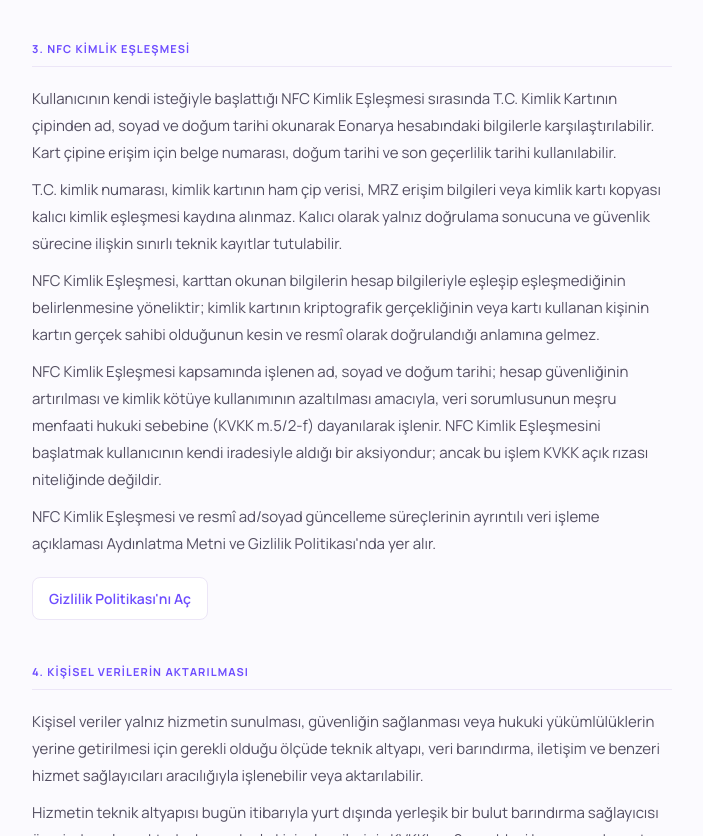
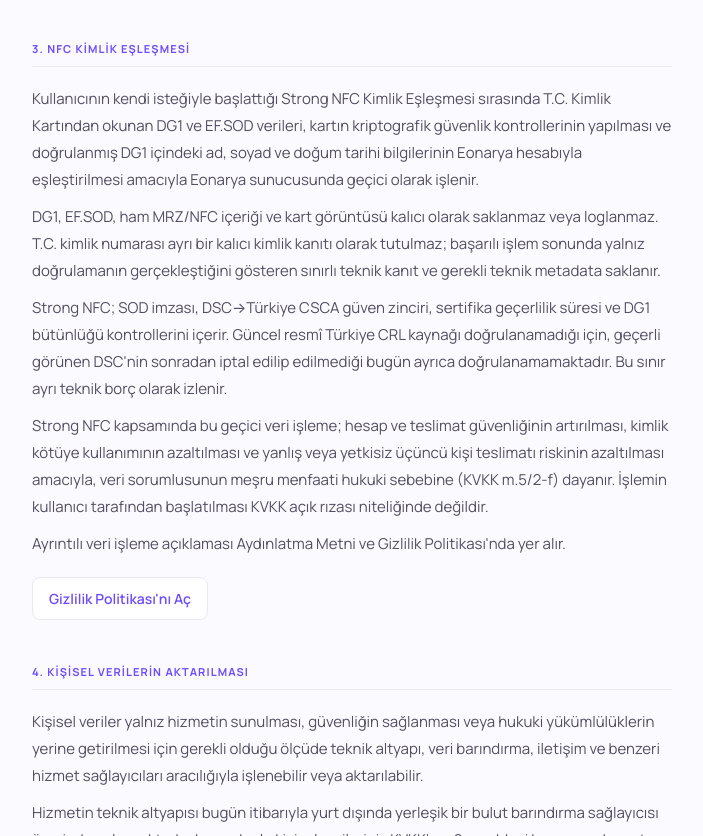
Before and after one commit to arifay1980/eonarya-website, a website: page kvkk.html in a window 1280 px wide. Shown: the part 923-1759 px from the top of the page, without its empty margins (288-991 px from the left). Drawn offline with Linux system fonts and the light colour scheme.

Commit message:
legal: KVKK Strong NFC ozetini guncelle

```diff
--- a/kvkk.html
+++ b/kvkk.html
@@ -105,7 +105,7 @@
 <section class="page-hero">
   <p class="page-hero-label">Yasal</p>
   <h1>KVKK Bilgilendirmesi</h1>
-  <p class="page-hero-meta">6698 Sayılı Kişisel Verilerin Korunması Kanunu · 4 Eylül 2026</p>
+  <p class="page-hero-meta">6698 Sayılı Kişisel Verilerin Korunması Kanunu · 27 Eylül 2026</p>
 </section>
 
 <main class="content">
@@ -132,11 +132,11 @@
 
   <div class="doc-section">
     <h2 class="doc-section-title">3. NFC Kimlik Eşleşmesi</h2>
-    <p class="doc-body">Kullanıcının kendi isteğiyle başlattığı NFC Kimlik Eşleşmesi sırasında T.C. Kimlik Kartının çipinden ad, soyad ve doğum tarihi okunarak Eonarya hesabındaki bilgilerle karşılaştırılabilir. Kart çipine erişim için belge numarası, doğum tarihi ve son geçerlilik tarihi kullanılabilir.</p>
-    <p class="doc-body">T.C. kimlik numarası, kimlik kartının ham çip verisi, MRZ erişim bilgileri veya kimlik kartı kopyası kalıcı kimlik eşleşmesi kaydına alınmaz. Kalıcı olarak yalnız doğrulama sonucuna ve güvenlik sürecine ilişkin sınırlı teknik kayıtlar tutulabilir.</p>
-    <p class="doc-body">NFC Kimlik Eşleşmesi, karttan okunan bilgilerin hesap bilgileriyle eşleşip eşleşmediğinin belirlenmesine yöneliktir; kimlik kartının kriptografik gerçekliğinin veya kartı kullanan kişinin kartın gerçek sahibi olduğunun kesin ve resmî olarak doğrulandığı anlamına gelmez.</p>
-    <p class="doc-body">NFC Kimlik Eşleşmesi kapsamında işlenen ad, soyad ve doğum tarihi; hesap güvenliğinin artırılması ve kimlik kötüye kullanımının azaltılması amacıyla, veri sorumlusunun meşru menfaati hukuki sebebine (KVKK m.5/2-f) dayanılarak işlenir. NFC Kimlik Eşleşmesini başlatmak kullanıcının kendi iradesiyle aldığı bir aksiyondur; ancak bu işlem KVKK açık rızası niteliğinde değildir.</p>
-    <p class="doc-body">NFC Kimlik Eşleşmesi ve resmî ad/soyad güncelleme süreçlerinin ayrıntılı veri işleme açıklaması Aydınlatma Metni ve Gizlilik Politikası'nda yer alır.</p>
+    <p class="doc-body">Kullanıcının kendi isteğiyle başlattığı Strong NFC Kimlik Eşleşmesi sırasında T.C. Kimlik Kartından okunan DG1 ve EF.SOD verileri, kartın kriptografik güvenlik kontrollerinin yapılması ve doğrulanmış DG1 içindeki ad, soyad ve doğum tarihi bilgilerinin Eonarya hesabıyla eşleştirilmesi amacıyla Eonarya sunucusunda geçici olarak işlenir.</p>
+    <p class="doc-body">DG1, EF.SOD, ham MRZ/NFC içeriği ve kart görüntüsü kalıcı olarak saklanmaz veya loglanmaz. T.C. kimlik numarası ayrı bir kalıcı kimlik kanıtı olarak tutulmaz; başarılı işlem sonunda yalnız doğrulamanın gerçekleştiğini gösteren sınırlı teknik kanıt ve gerekli teknik metadata saklanır.</p>
+    <p class="doc-body">Strong NFC; SOD imzası, DSC→Türkiye CSCA güven zinciri, sertifika geçerlilik süresi ve DG1 bütünlüğü kontrollerini içerir. Güncel resmî Türkiye CRL kaynağı doğrulanamadığı için, geçerli görünen DSC'nin sonradan iptal edilip edilmediği bugün ayrıca doğrulanamamaktadır. Bu sınır ayrı teknik borç olarak izlenir.</p>
+    <p class="doc-body">Strong NFC kapsamında bu geçici veri işleme; hesap ve teslimat güvenliğinin artırılması, kimlik kötüye kullanımının azaltılması ve yanlış veya yetkisiz üçüncü kişi teslimatı riskinin azaltılması amacıyla, veri sorumlusunun meşru menfaati hukuki sebebine (KVKK m.5/2-f) dayanır. İşlemin kullanıcı tarafından başlatılması KVKK açık rızası niteliğinde değildir.</p>
+    <p class="doc-body">Ayrıntılı veri işleme açıklaması Aydınlatma Metni ve Gizlilik Politikası'nda yer alır.</p>
     <a class="doc-link" href="/gizlilik.html">Gizlilik Politikası'nı Aç</a>
   </div>
 
```
